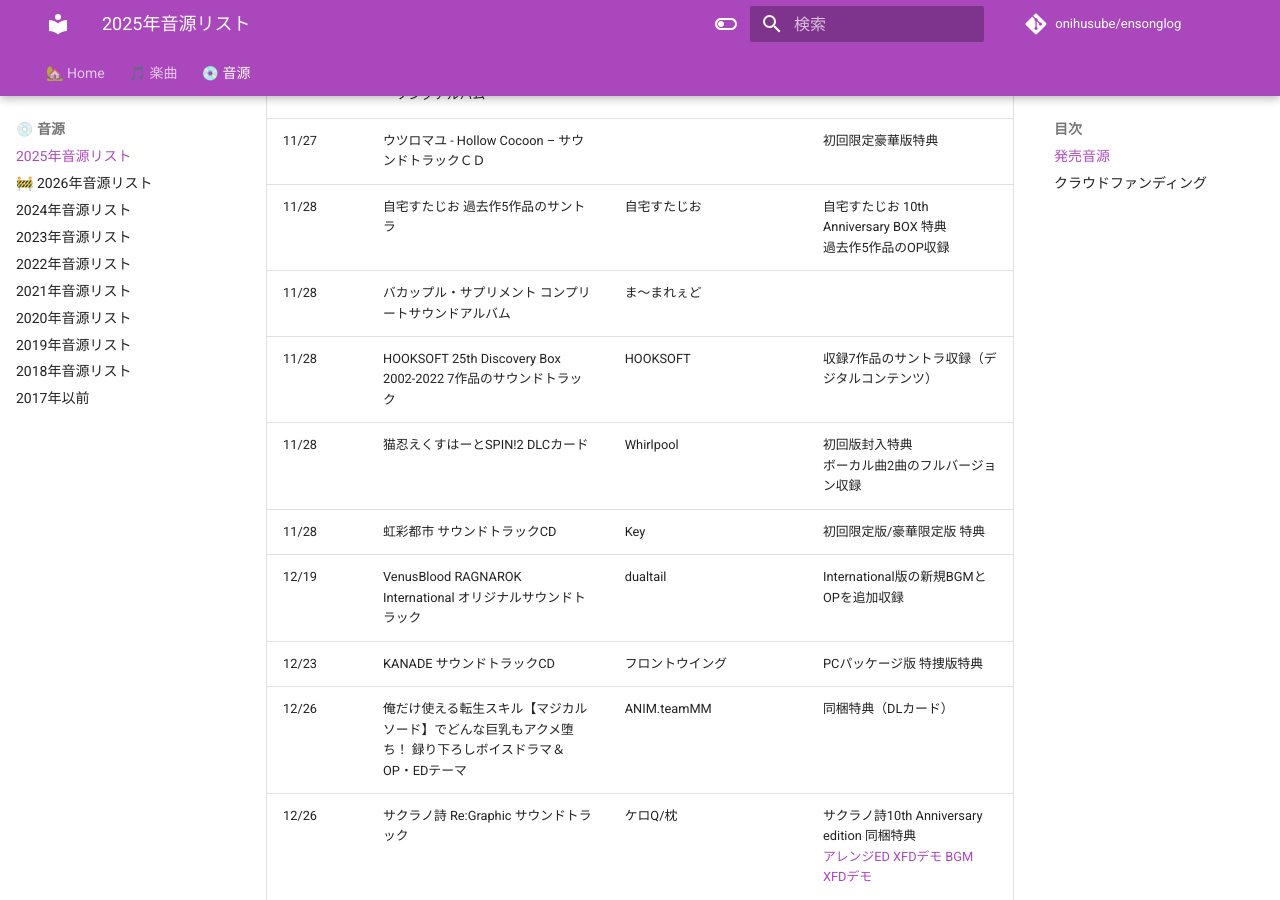
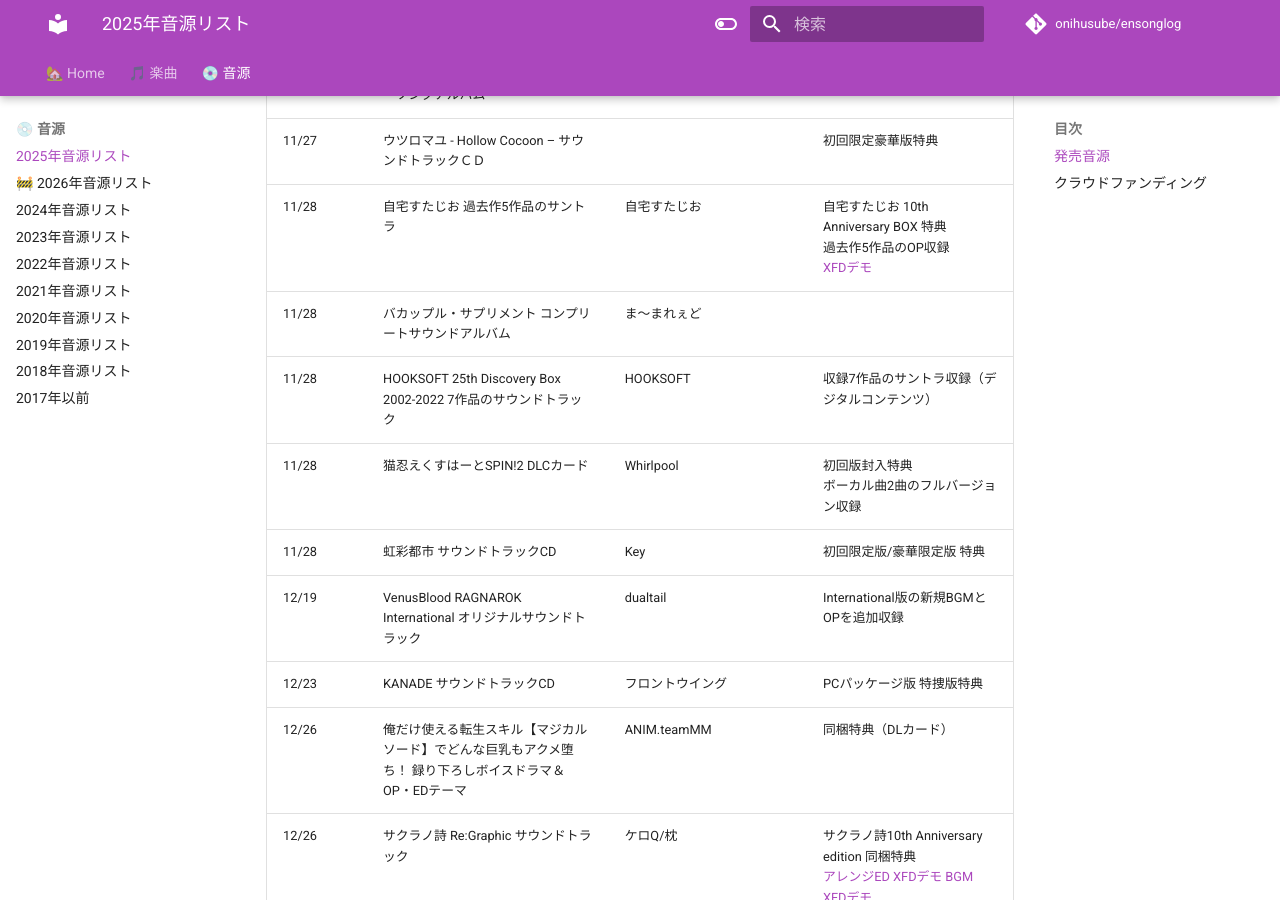
Before and after one commit to onihusube/ensonglog, an MkDocs documentation site: the page built from docs/2025/音源.md, in a window 1280 px wide and 900 px high, scrolled down 15402 px. Built offline with MkDocs 1.6.1 and Material for MkDocs 9.7.7, drawn with Linux system fonts in a browser that asks for light colours; comment, search, counter and statistics services are not loaded.

Commit message:
微修正

```diff
--- a/docs/2025/音源.md
+++ b/docs/2025/音源.md
@@ -215,7 +215,7 @@
 | 11/23 | ステディホリック-KiRARCHiVE MiX- | 綺良雪 | 綺良雪 10th Anniversary Live ～KiRARCHiVE 2015-2025～ 来場者特典 |
 | 11/27 | ハミダシクリエイティブ キャラクターソングアルバム | まどそふと | CF先行 |
 | 11/27 | ウツロマユ - Hollow Cocoon – サウンドトラックＣＤ |  | 初回限定豪華版特典 |
-| 11/28 | 自宅すたじお 過去作5作品のサントラ | 自宅すたじお | 自宅すたじお 10th Anniversary BOX 特典 </br> 過去作5作品のOP収録 |
+| 11/28 | 自宅すたじお 過去作5作品のサントラ | 自宅すたじお | 自宅すたじお 10th Anniversary BOX 特典 </br> 過去作5作品のOP収録 </br> [XFDデモ](https://www.youtube.com/watch?v=DTFZ-Mk7i0w) |
 | 11/28 | バカップル・サプリメント コンプリートサウンドアルバム | ま～まれぇど |  |
 | 11/28 | HOOKSOFT 25th Discovery Box 2002-2022 7作品のサウンドトラック | HOOKSOFT | 収録7作品のサントラ収録（デジタルコンテンツ） |
 | 11/28 | 猫忍えくすはーとSPIN!2 DLCカード | Whirlpool | 初回版封入特典 </br> ボーカル曲2曲のフルバージョン収録 |
```
Also changed, not shown: docs/2025/楽曲.md (+1 -1 lines).
